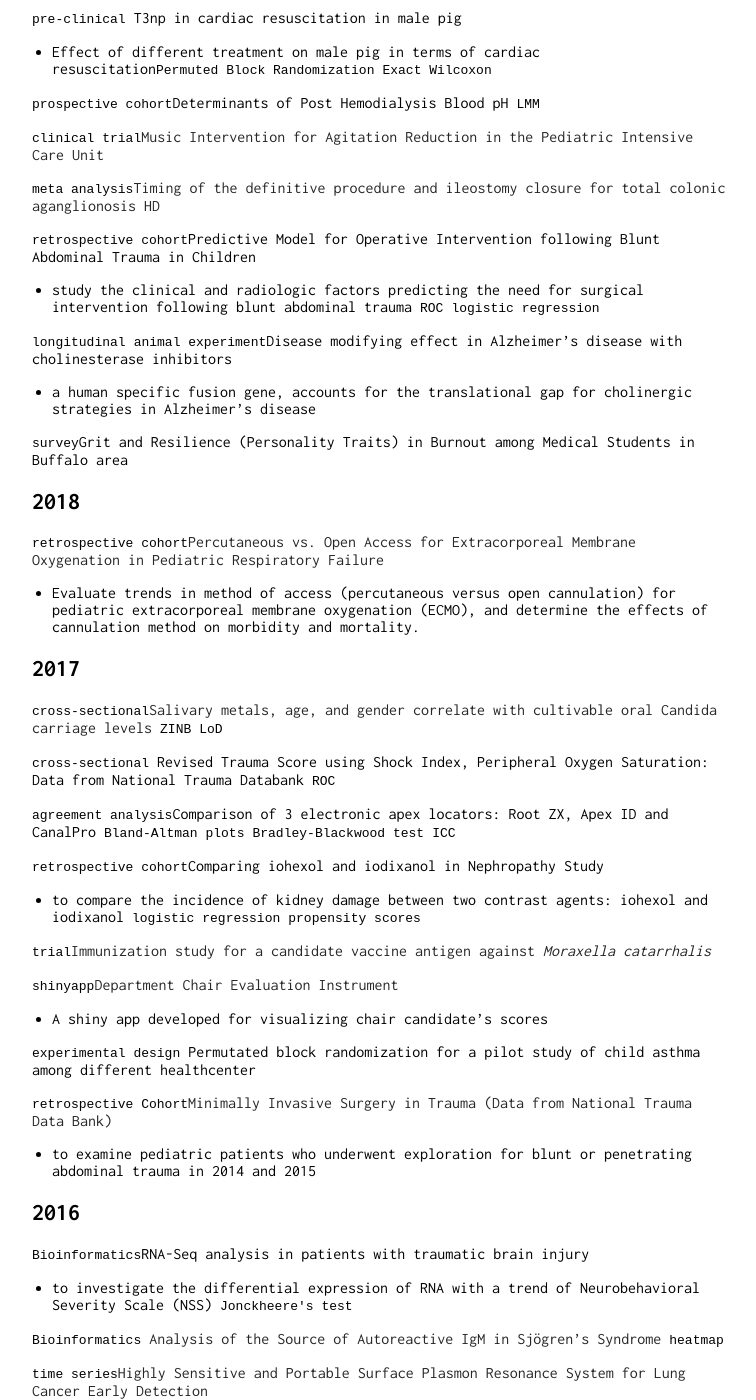
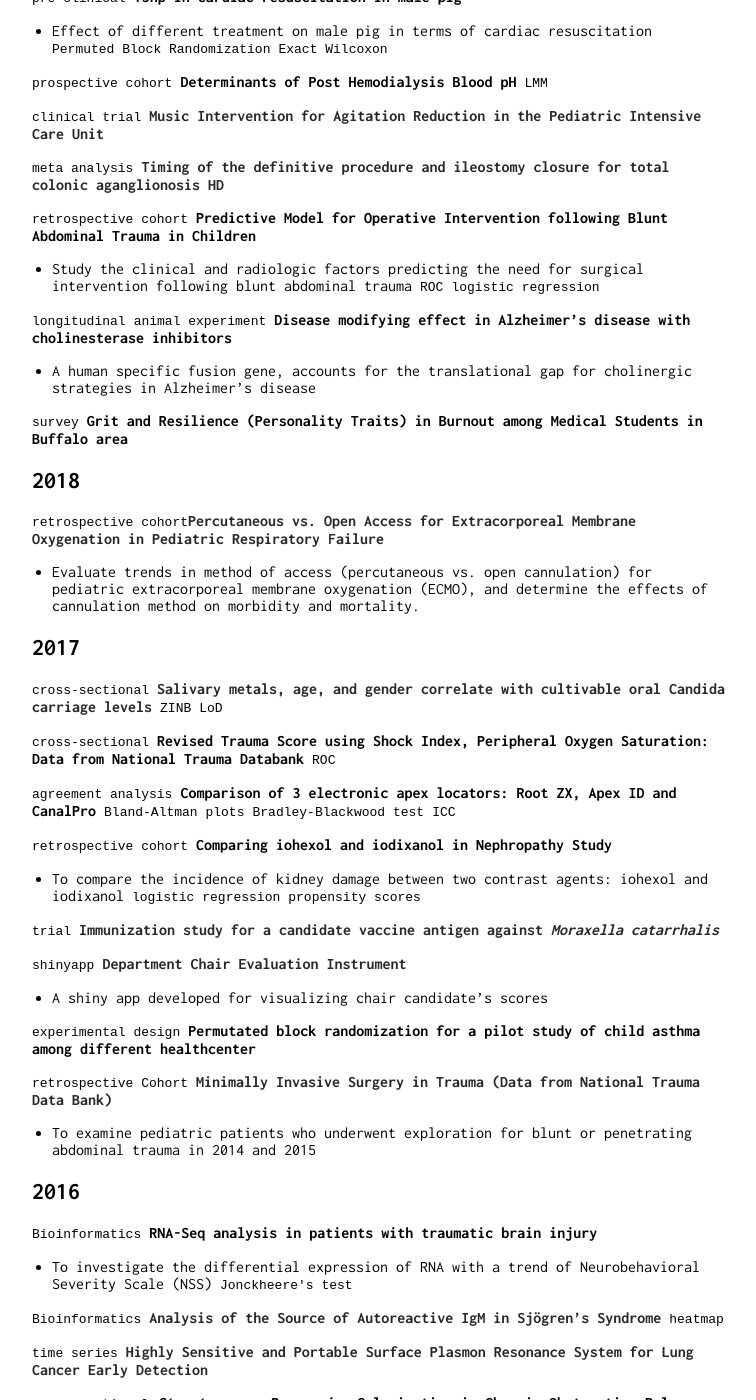
Before and after one commit to ziqiangc/ziqiangc.github.io, a Jekyll site: the page built from projects.md, in a window 1280 px wide and 1400 px high, scrolled down 1041 px. Shown: the whole window, without its empty margins (258-1014 px from the left). Built offline with Jekyll 4.4.1, drawn with Linux system fonts in a browser that asks for light colours; our own code applies the rules of GitHub Pages for plain Markdown files; some of the changed text lies outside the part shown.

Commit message:
Update projects.md

```diff
--- a/projects.md
+++ b/projects.md
@@ -23,102 +22,101 @@
 `trial` **Interlock Study** [[link]](https://www.research.buffalo.edu/portal/clinicaltrial/protocol/5155)
 - Managing heavy drinking to avoid impaired driving: a study of interlock users`survey monkey` `Longitudinal study`
 
-`clinical trial` **[Combined Therapy with Narrow-Band Ultraviolet B Phototherapy and Apremilast for the Treatment of Vitiligo]**(https://clinicaltrials.gov/ct2/show/study/NCT03123016)
+`clinical trial` [**Combined Therapy with Narrow-Band Ultraviolet B Phototherapy and Apremilast for the Treatment of Vitiligo**](https://clinicaltrials.gov/ct2/show/study/NCT03123016)
 - A Split Body Study
 
-`clinical trial`[Aligning With Schools To Help Manage Asthma](https://clinicaltrials.gov/ct2/show/NCT03032744)
+`clinical trial` [**Aligning With Schools To Help Manage Asthma**](https://clinicaltrials.gov/ct2/show/NCT03032744)
 - A Randomized Pilot study to Improve Asthma Care Among Poor and Minority Children through School-based Health Centers
 
-`pre-clinical` T3np in cardiac resuscitation in male pig
-- Effect of different treatment on male pig in terms of cardiac resuscitation`Permuted Block Randomization` `Exact Wilcoxon`
+`pre-clinical` **T3np in cardiac resuscitation in male pig**
+- Effect of different treatment on male pig in terms of cardiac resuscitation `Permuted Block Randomization` `Exact Wilcoxon`
 
-`prospective cohort`Determinants of Post Hemodialysis Blood pH `LMM`
+`prospective cohort` **Determinants of Post Hemodialysis Blood pH** `LMM`
 
-`clinical trial`[Music Intervention for Agitation Reduction in the Pediatric Intensive Care Unit](https://clinicaltrials.gov/ct2/show/NCT03453814)
+`clinical trial` [**Music Intervention for Agitation Reduction in the Pediatric Intensive Care Unit**](https://clinicaltrials.gov/ct2/show/NCT03453814)
 
-`meta analysis`[Timing of the definitive procedure and ileostomy closure for total colonic aganglionosis HD](https://doi.org/10.1016/j.jpedsurg.2020.02.007)
+`meta analysis` [**Timing of the definitive procedure and ileostomy closure for total colonic aganglionosis HD**](https://doi.org/10.1016/j.jpedsurg.2020.02.007)
 
-`retrospective cohort`Predictive Model for Operative Intervention following Blunt Abdominal Trauma in Children
-- study the clinical and radiologic factors predicting the need for surgical intervention following blunt abdominal trauma `ROC` `logistic regression`
+`retrospective cohort` **Predictive Model for Operative Intervention following Blunt Abdominal Trauma in Children**
+- Study the clinical and radiologic factors predicting the need for surgical intervention following blunt abdominal trauma `ROC` `logistic regression`
 
-`longitudinal` `animal experiment`Disease modifying effect in Alzheimer’s disease with cholinesterase inhibitors
-- a human specific fusion gene, accounts for the translational gap for cholinergic strategies in Alzheimer’s disease
+`longitudinal` `animal experiment` **Disease modifying effect in Alzheimer’s disease with cholinesterase inhibitors**
+- A human specific fusion gene, accounts for the translational gap for cholinergic strategies in Alzheimer’s disease
 
-`survey`Grit and Resilience (Personality Traits) in Burnout among Medical Students in Buffalo area
+`survey` **Grit and Resilience (Personality Traits) in Burnout among Medical Students in Buffalo area**
 
 ## 2018
 
-`retrospective cohort`[Percutaneous vs. Open Access for Extracorporeal Membrane Oxygenation in Pediatric Respiratory Failure](https://doi.org/10.1097/PCC.0000000000001691)
-- Evaluate trends in method of access (percutaneous versus open cannulation) for pediatric extracorporeal membrane oxygenation (ECMO), and determine the effects of cannulation method on morbidity and mortality.
+`retrospective cohort`[**Percutaneous vs. Open Access for Extracorporeal Membrane Oxygenation in Pediatric Respiratory Failure**](https://doi.org/10.1097/PCC.0000000000001691)
+- Evaluate trends in method of access (percutaneous vs. open cannulation) for pediatric extracorporeal membrane oxygenation (ECMO), and determine the effects of cannulation method on morbidity and mortality.
 
 ## 2017
 
-`cross-sectional`[Salivary metals, age, and gender correlate with cultivable oral Candida carriage levels](https://doi.org/10.1080/20002297.2018.1447216) `ZINB` `LoD`
+`cross-sectional` [**Salivary metals, age, and gender correlate with cultivable oral Candida carriage levels**](https://doi.org/10.1080/20002297.2018.1447216) `ZINB` `LoD`
 
-`cross-sectional` Revised Trauma Score using Shock Index, Peripheral Oxygen Saturation: Data from National Trauma Databank `ROC`
+`cross-sectional` **Revised Trauma Score using Shock Index, Peripheral Oxygen Saturation: Data from National Trauma Databank** `ROC`
 
-`agreement analysis`Comparison of 3 electronic apex locators: Root ZX, Apex ID and CanalPro `Bland-Altman plots` `Bradley-Blackwood test` `ICC`
+`agreement analysis` **Comparison of 3 electronic apex locators: Root ZX, Apex ID and CanalPro** `Bland-Altman plots` `Bradley-Blackwood test` `ICC`
 
-`retrospective cohort`Comparing iohexol and iodixanol in Nephropathy Study
-- to compare the incidence of kidney damage between two contrast agents: iohexol and iodixanol `logistic regression` `propensity scores`
+`retrospective cohort` **Comparing iohexol and iodixanol in Nephropathy Study**
+- To compare the incidence of kidney damage between two contrast agents: iohexol and iodixanol `logistic regression` `propensity scores`
 
-`trial`[Immunization study for a candidate vaccine antigen  against *Moraxella catarrhalis*](https://doi.org/10.1128/IAI.00652-17)
+`trial` [**Immunization study for a candidate vaccine antigen against *Moraxella catarrhalis***](https://doi.org/10.1128/IAI.00652-17)
 
-`shinyapp`[Department Chair Evaluation Instrument](https://ziqiangc.shinyapps.io/evaluationtool/)
+`shinyapp` [**Department Chair Evaluation Instrument**](https://ziqiangc.shinyapps.io/evaluationtool/)
 - A shiny app developed for visualizing chair candidate's scores
 
-`experimental design` Permutated block randomization for a pilot study of child asthma among different healthcenter
+`experimental design` **Permutated block randomization for a pilot study of child asthma among different healthcenter**
 
-`retrospective Cohort`[Minimally Invasive Surgery in Trauma (Data from National Trauma Data Bank)](https://doi.org/10.1089/lap.2019.0322)
-- to examine pediatric patients who underwent exploration for blunt or penetrating abdominal trauma in 2014 and 2015
+`retrospective Cohort` [**Minimally Invasive Surgery in Trauma (Data from National Trauma Data Bank)**](https://doi.org/10.1089/lap.2019.0322)
+- To examine pediatric patients who underwent exploration for blunt or penetrating abdominal trauma in 2014 and 2015
 
 
 ## 2016
-`Bioinformatics`RNA-Seq analysis in patients with traumatic brain injury
-- to investigate the differential expression of RNA with a trend of Neurobehavioral Severity
-Scale (NSS) `Jonckheere's test`
+`Bioinformatics` **RNA-Seq analysis in patients with traumatic brain injury**
+- To investigate the differential expression of RNA with a trend of Neurobehavioral Severity Scale (NSS) `Jonckheere's test`
 
-`Bioinformatics` [Analysis of the Source of Autoreactive IgM in Sjögren’s Syndrome](https://dx.doi.org/10.1189%2Fjlb.2A0715-297R) `heatmap`
+`Bioinformatics` [**Analysis of the Source of Autoreactive IgM in Sjögren’s Syndrome**](https://dx.doi.org/10.1189%2Fjlb.2A0715-297R) `heatmap`
 
-`time series`[Highly Sensitive and Portable Surface Plasmon Resonance System for Lung Cancer Early Detection](http://www.buffalo.edu/ctsi/ctsi-news.host.html/content/shared/www/ctsi/articles/academic_articles/low-cost-portable-biosensor-system-may-boost-early-detection-of-lung-cancer.detail.html)
+`time series` [**Highly Sensitive and Portable Surface Plasmon Resonance System for Lung Cancer Early Detection**](http://www.buffalo.edu/ctsi/ctsi-news.host.html/content/shared/www/ctsi/articles/academic_articles/low-cost-portable-biosensor-system-may-boost-early-detection-of-lung-cancer.detail.html)
 
-`cross-sectional` *Streptococcus Pneumoniae* Colonization in Chronic Obstructive Pulmonary Disease
+`cross-sectional` ***Streptococcus Pneumoniae* Colonization in Chronic Obstructive Pulmonary Disease**
 - A observational study to investigate epidemiologic factors that determine the pneumococcal burden (carriage) in the airway in COPD `GLMM`
 
-`survey`GOBike Buffalo
+`survey` **GOBike Buffalo**
 - Assessing the Impact of the Complete Streets Initiatives in Medium-to-Large Municipalities
 
-`experimental design` Discover exosomal protein-microRNA biomarker candidates for CRC early detection
+`experimental design` **Discover exosomal protein-microRNA biomarker candidates for CRC early detection**
 - yunwu
 
-`experimental design` [Power Pilot Studies for the Comparison of Assay Platforms and Under Controlled Specificity](https://www.researchgate.net/publication/303205325_A_Novel_and_Quick_Method_to_Power_Pilot_Studies_for_the_Comparison_of_Assay_Platforms_and_Under_Controlled_Specificity)
+`experimental design` [**Power Pilot Studies for the Comparison of Assay Platforms and Under Controlled Specificity**](https://www.researchgate.net/publication/303205325_A_Novel_and_Quick_Method_to_Power_Pilot_Studies_for_the_Comparison_of_Assay_Platforms_and_Under_Controlled_Specificity)
 
 ## 2015
 
-`power` Air pollution and emergency department visits for asthma in Erie County, 2007-2012
-- simulation power analsyis for PM2.5 vs. lung function
+`power` **Air pollution and emergency department visits for asthma in Erie County, 2007-2012**
+- Simulation power analsyis for PM2.5 vs. lung function
 
-`time series`Imputation of missing data in time series for air pollutants
+`time series` **Imputation of missing data in time series for air pollutants**
 
-`bioinformatics`[Autoantigen arrays (GenePix) custom normalization and full analysis](https://ziqiangc.shinyapps.io/quickplot2)`shinyapp`
+`bioinformatics` [**Autoantigen arrays (GenePix) custom normalization and full analysis**](https://ziqiangc.shinyapps.io/quickplot2)`shinyapp`
 
 `time series` Primary care
 
-`descriptive` Markers for the Development of Ophthalmic Surgeons
+`descriptive` **Markers for the Development of Ophthalmic Surgeons**
 
-`clinical trial`[Resistive Respiratory Muscle Training (RRMT) on multiple sclerosis patients](https://cmsc.confex.com/cmsc/2015/webprogram/Paper3725.html)
+`clinical trial` [**Resistive Respiratory Muscle Training (RRMT) on multiple sclerosis patients**](https://cmsc.confex.com/cmsc/2015/webprogram/Paper3725.html)
 - A pre-post design to determine the effects of 6 weeks of RRMT on respiratory muscle strength, exercise endurance and fatigue.
 
 ## 2014
 
-`cross-sectional`[Language impairment for bilingual](https://doi.org/10.1017/S0142716415000521)  `GLMM` `parametric bootstrap` ` model selection`
+`cross-sectional` [**Language impairment for bilingual**](https://doi.org/10.1017/S0142716415000521)  `GLMM` `parametric bootstrap` ` model selection`
 
-`cross-sectional`[Use of the Spanish subjunctive in bilingual children](https://dx.doi.org/10.1080%2F10489223.2016.1192636)
+`cross-sectional` [**Use of the Spanish subjunctive in bilingual children**](https://dx.doi.org/10.1080%2F10489223.2016.1192636)
 
-`cross-sectional`Using the QuickDASH and Visual Analog Scale Pain Score in a Hand Surgery Private Practice
+`cross-sectional` **Using the QuickDASH and Visual Analog Scale Pain Score in a Hand Surgery Private Practice**
 - Functional relationship between QuickDASH and VAS pain scores within and across diagnosis groups `Jonkheere’s trend` `ANOVA`
 
-`survey`Hand surgical treatment choice `SurveyMonkey`
-- The association between surgical treatment choice and demographic characteristics, anesthesia type used, use of antibiotics, or use of tourniquet
+`survey` **Hand surgical treatment choice**
+- The association between surgical treatment choice and demographic characteristics, anesthesia type used, use of antibiotics, or use of tourniquet `SurveyMonkey`
 
-`cross-sectional`Primary Care to Type II Diabetes patient by Nurse Practitioners `Cochran-Armatage Trend`
+`cross-sectional` **Primary Care to Type II Diabetes patient by Nurse Practitioners** `Cochran-Armatage Trend`
```
Also changed, not shown: other parts of projects.md (+2 -3 lines).
